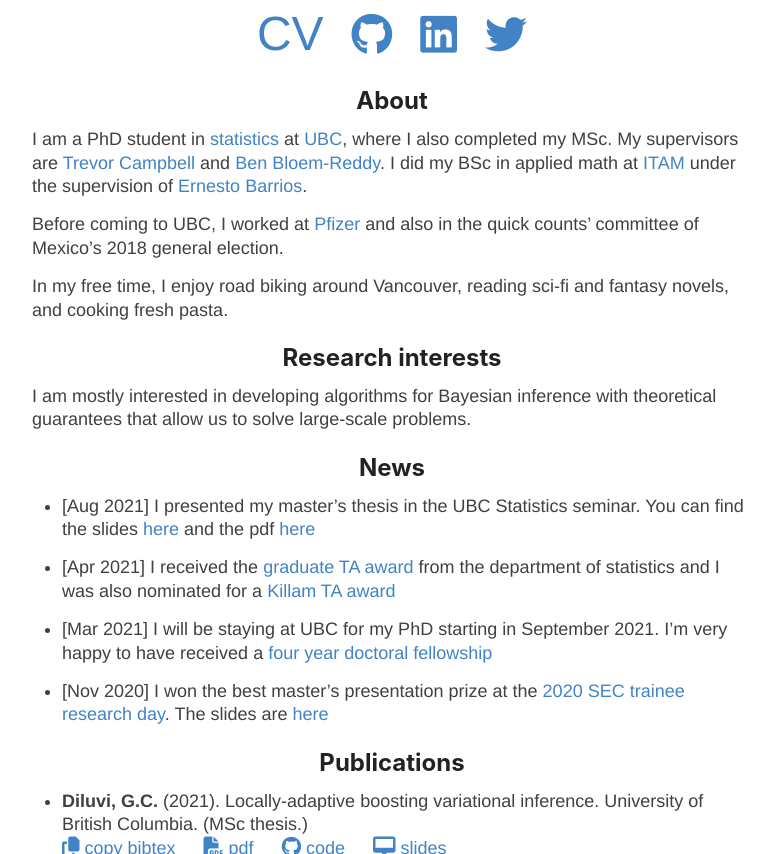
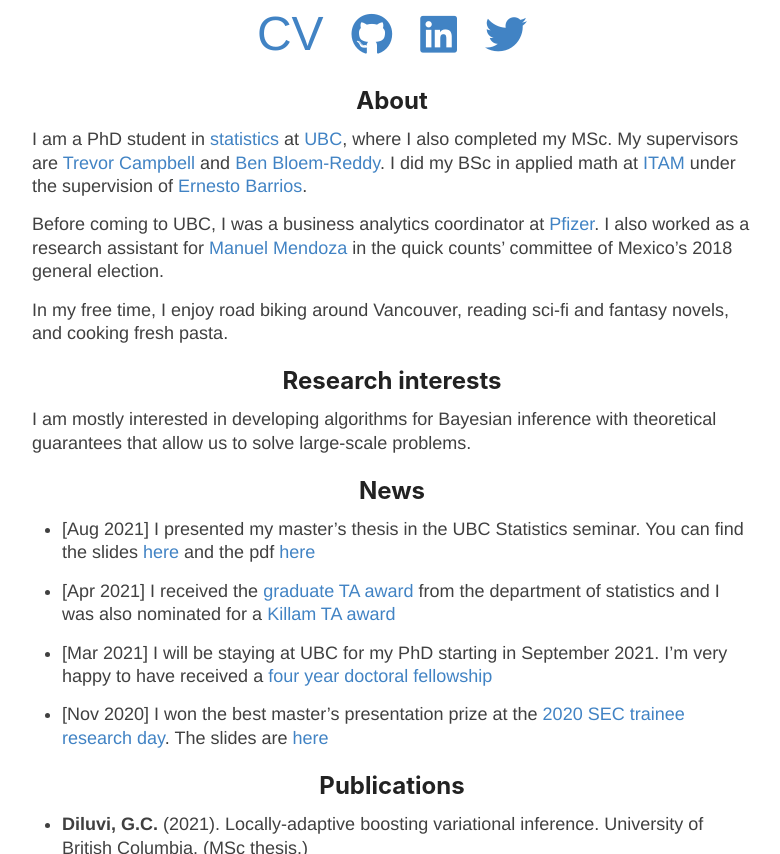
Before and after one commit to giankdiluvi/giankdiluvi.github.io, a Jekyll site: the page built from index.md, in a window 1280 px wide and 900 px high, scrolled down 376 px, cut to the strip 46-900 px from the top of the window. Shown: the whole strip, without its empty margins (248-1028 px from the left). Built offline with Jekyll 4.4.1, drawn with Linux system fonts in a browser that asks for light colours; nearby versions of some CDN libraries; our own code applies the rules of GitHub Pages for plain Markdown files.

Commit message:
add mendoza link, init quick counts

```diff
--- a/index.md
+++ b/index.md
@@ -13,8 +13,11 @@ I did my BSc in applied math at [ITAM](https://www.itam.mx/en)
 under the supervision of
 [Ernesto Barrios](https://faculty.itam.mx/facultad/102320-ernesto-juvenal-barrios-zamudio).
 
-Before coming to UBC, I worked at [Pfizer](https://www.pfizer.com/)
-and also in the quick counts' committee of Mexico's 2018 general election.
+Before coming to UBC, I was a business analytics coordinator
+at [Pfizer](https://www.pfizer.com/).
+I also worked as a research assistant for
+[Manuel Mendoza](https://facultad.itam.mx/en/facultad/15063-manuel-mendoza-ramirez)
+in the quick counts' committee of Mexico's 2018 general election.
 
 In my free time, I enjoy road biking around Vancouver,
 reading sci-fi and fantasy novels,
```
Also changed, not shown: quick-counts.md (added, +15 -0 lines), 4 other files.
